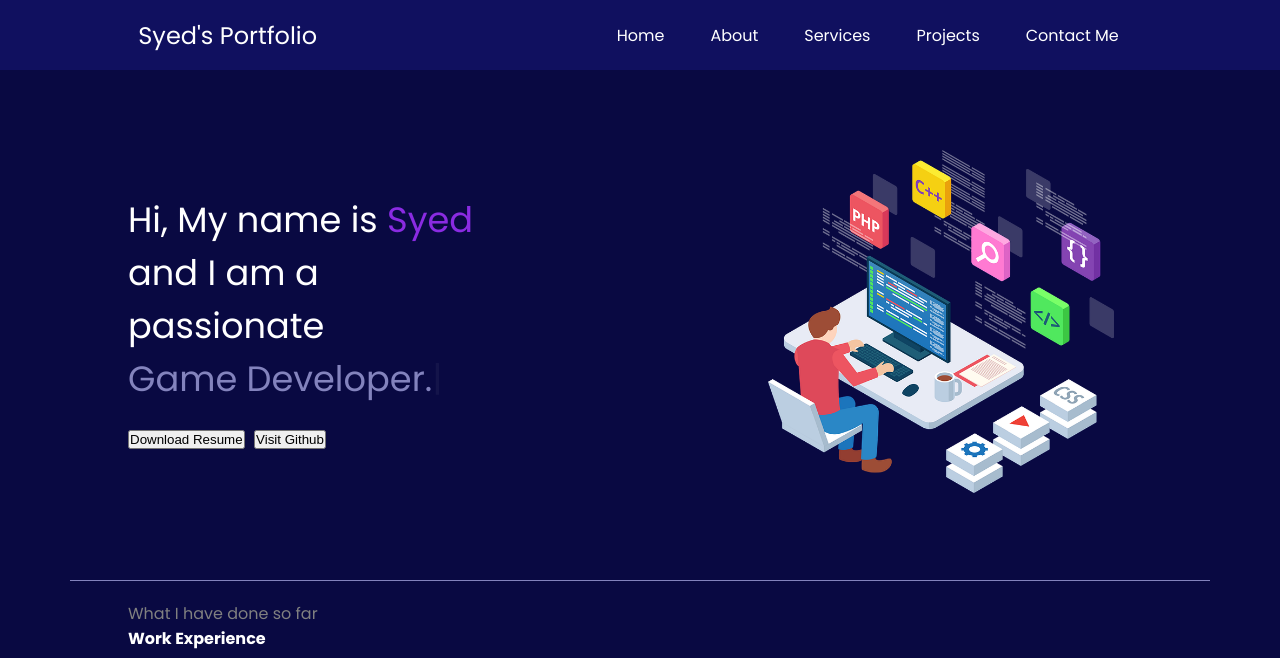
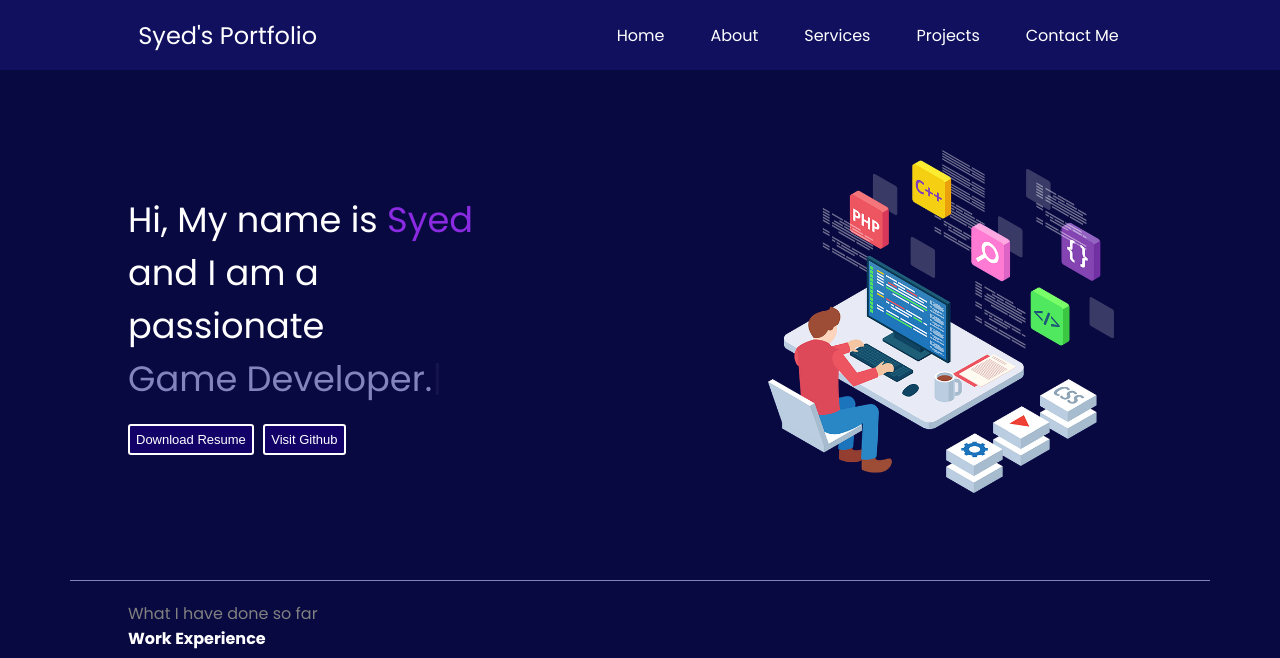
Before and after one commit to Syed-001/Portfolio, a plain HTML site: page index.html in a window 1280 px wide. Shown: the top 658 px of the page. Drawn offline with nearby package versions, Linux system fonts and the light colour scheme.

Commit message:
I add the buttons

```diff
--- a/index.html
+++ b/index.html
@@ -73,6 +73,16 @@
             font-size: 2.2rem;
         }
 
+        .leftSection button {
+            background: #120268;
+            color: white;
+            font-size: 13px;
+            border-radius: 3px;
+            border: 2px solid white;
+            padding: 6px;
+            cursor: pointer;
+        }
+
         .rightSection img {
             width: 90%;
         }
@@ -144,23 +154,24 @@
             padding: 8px 30px;
             justify-content: space-evenly;
         }
-        .footerFirst h1{
+
+        .footerFirst h1 {
             font-size: 15px;
         }
 
-        .footer ul{
+        .footer ul {
             list-style: none;
         }
 
-        .footer > div{
+        .footer>div {
             width: 223px;
         }
 
-        .footer ul li{
+        .footer ul li {
             font-size: 15px;
         }
 
-        footer .footer-rights{
+        footer .footer-rights {
             text-align: center;
             color: gray;
             padding: 5px 0;
```
